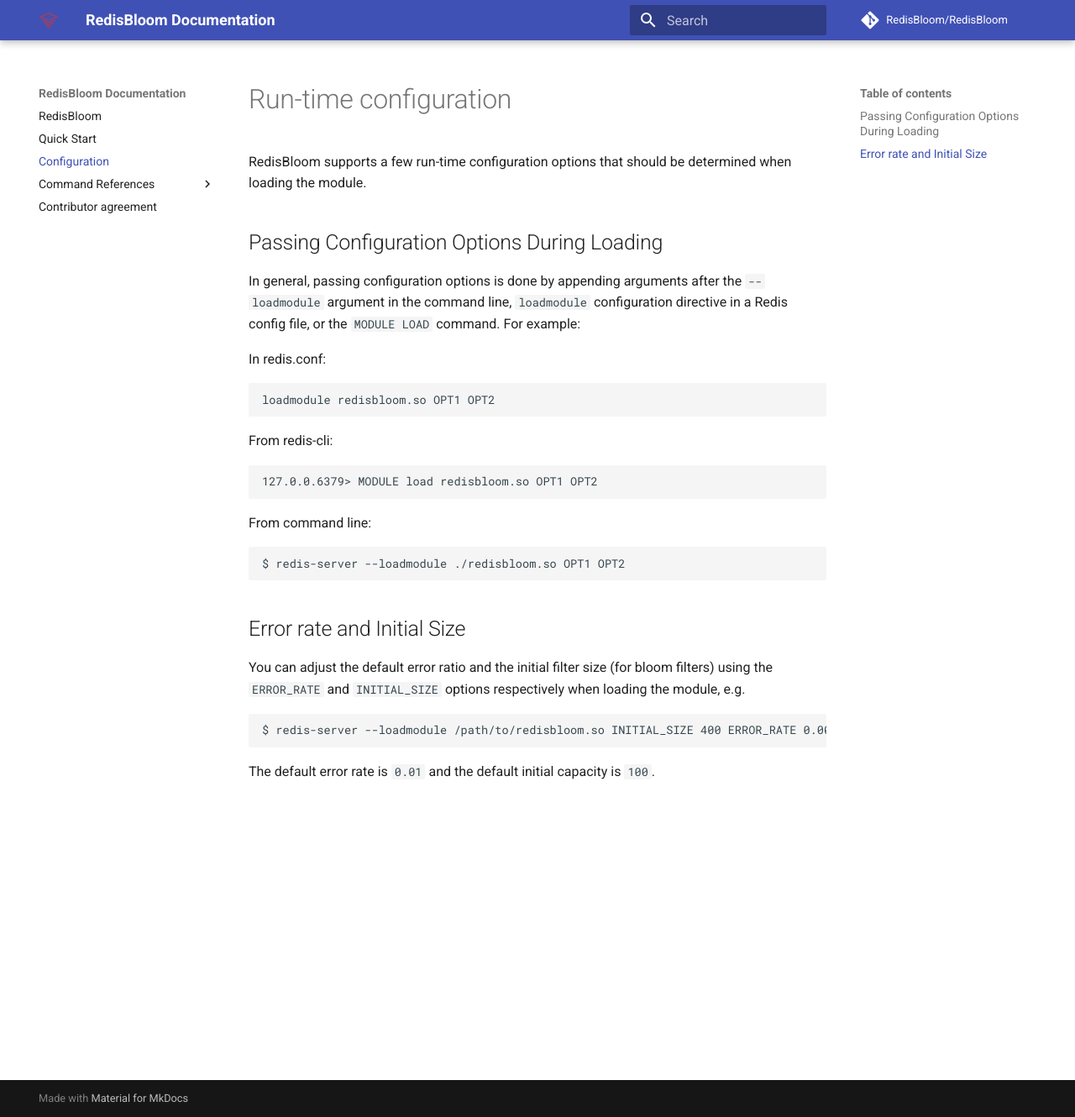
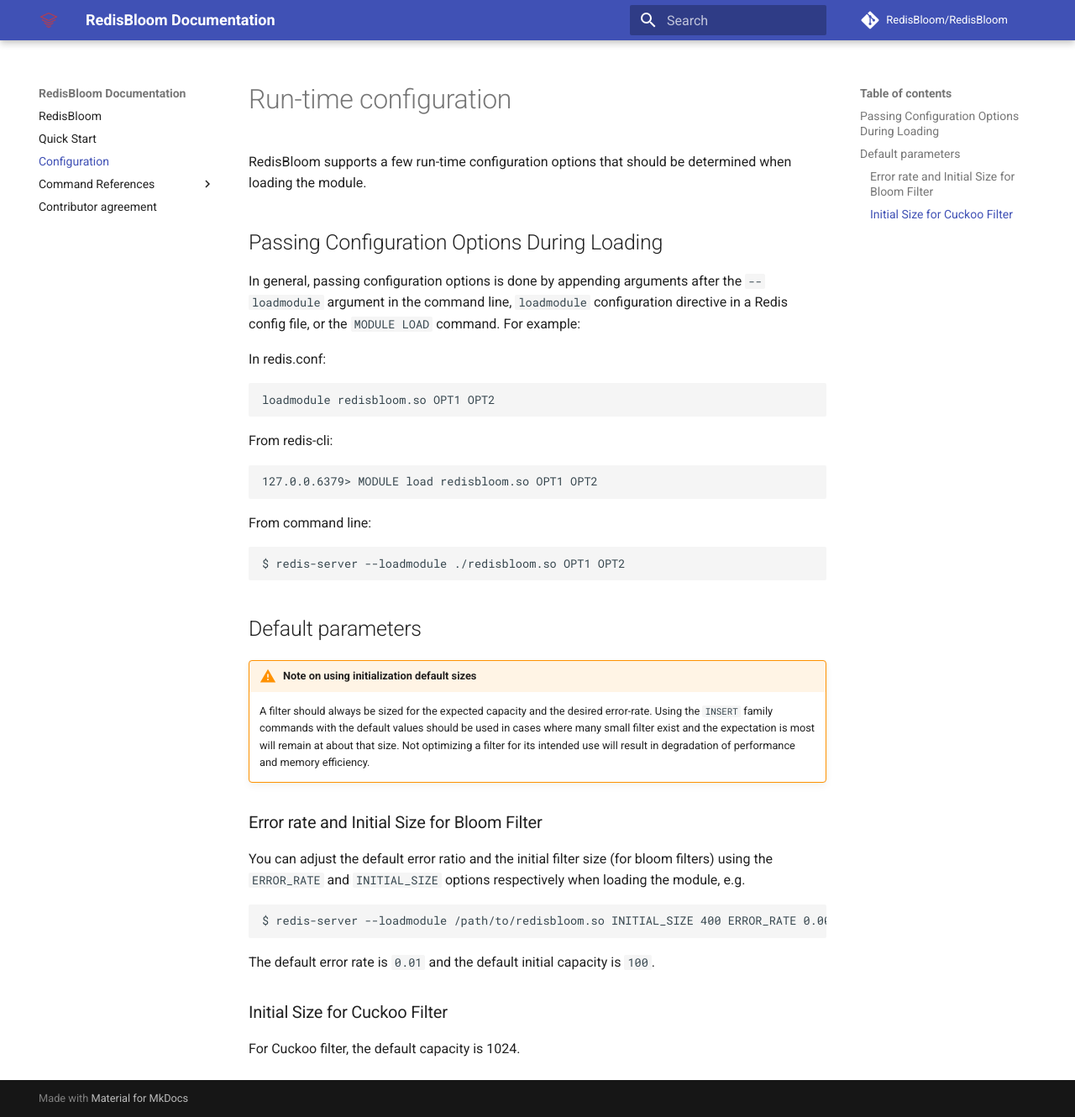
Before and after one commit to RedisBloom/RedisBloom, an MkDocs documentation site: the page built from docs/Configuration.md, in a window 1280 px wide and 1330 px high. Shown: the whole window at 84% size. Built offline with MkDocs 1.6.1 and Material for MkDocs 9.7.7, drawn with Linux system fonts in a browser that asks for light colours; comment, search, counter and statistics services are not loaded.

Commit message:
Config docs and CF.RESERVE dafault value (#244)
* cuckoo filte rdefult capacity

* config params docs

````diff
--- a/docs/Configuration.md
+++ b/docs/Configuration.md
@@ -24,7 +24,14 @@
 $ redis-server --loadmodule ./redisbloom.so OPT1 OPT2
 ```
 
-## Error rate and Initial Size
+## Default parameters
+
+!!! warning "Note on using initialization default sizes"
+    A filter should always be sized for the expected capacity and the desired error-rate.
+    Using the `INSERT` family commands with the default values should be used in cases where many small filter exist and the expectation is most will remain at about that size.
+    Not optimizing a filter for its intended use will result in degradation of performance and memory efficiency.
+
+### Error rate and Initial Size for Bloom Filter
 You can adjust the default error ratio and the initial filter size (for bloom filters)
 using the `ERROR_RATE` and `INITIAL_SIZE` options respectively when loading the
 module, e.g.
@@ -34,3 +41,7 @@
 ```
 
 The default error rate is `0.01` and the default initial capacity is `100`.
+
+### Initial Size for Cuckoo Filter
+
+For Cuckoo filter, the default capacity is 1024.
````
Also changed, not shown: docs/Cuckoo_Commands.md (+2 -2 lines), 1 other file.
